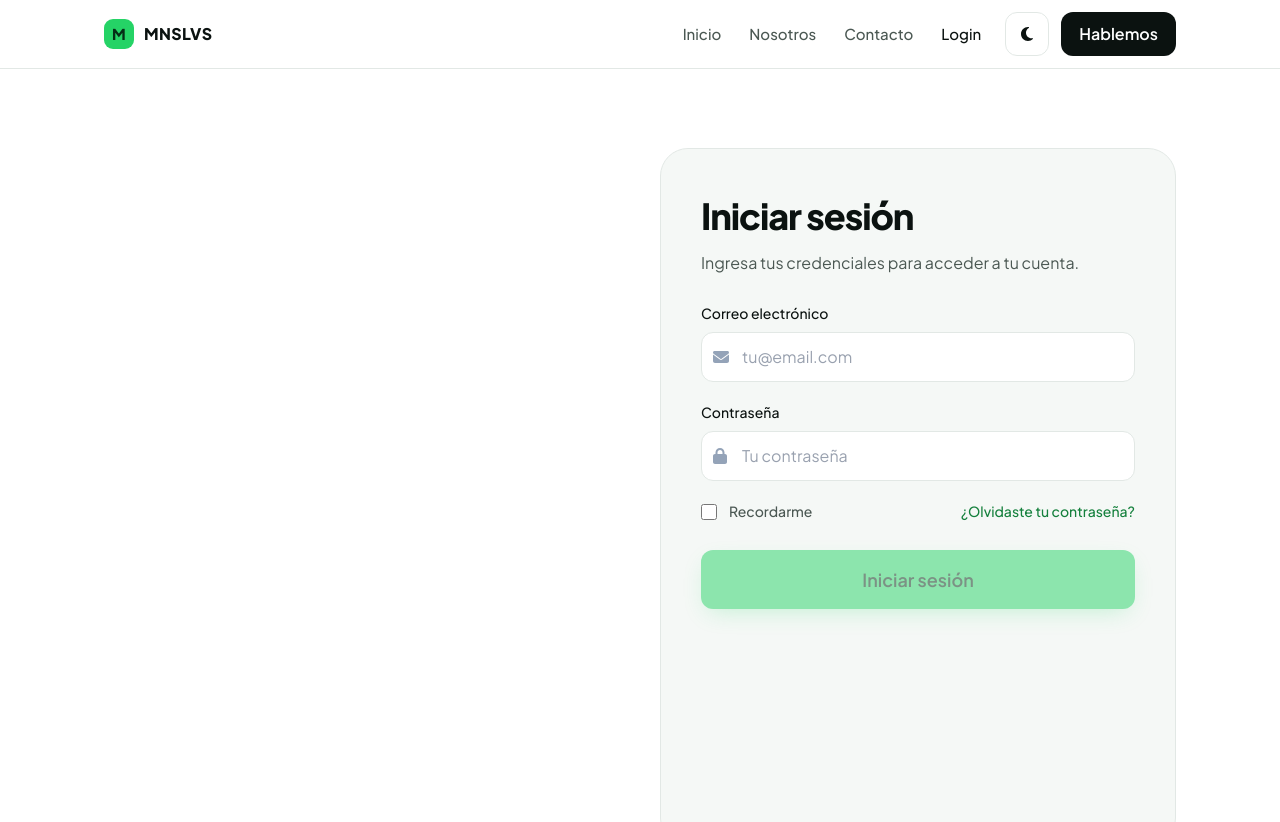
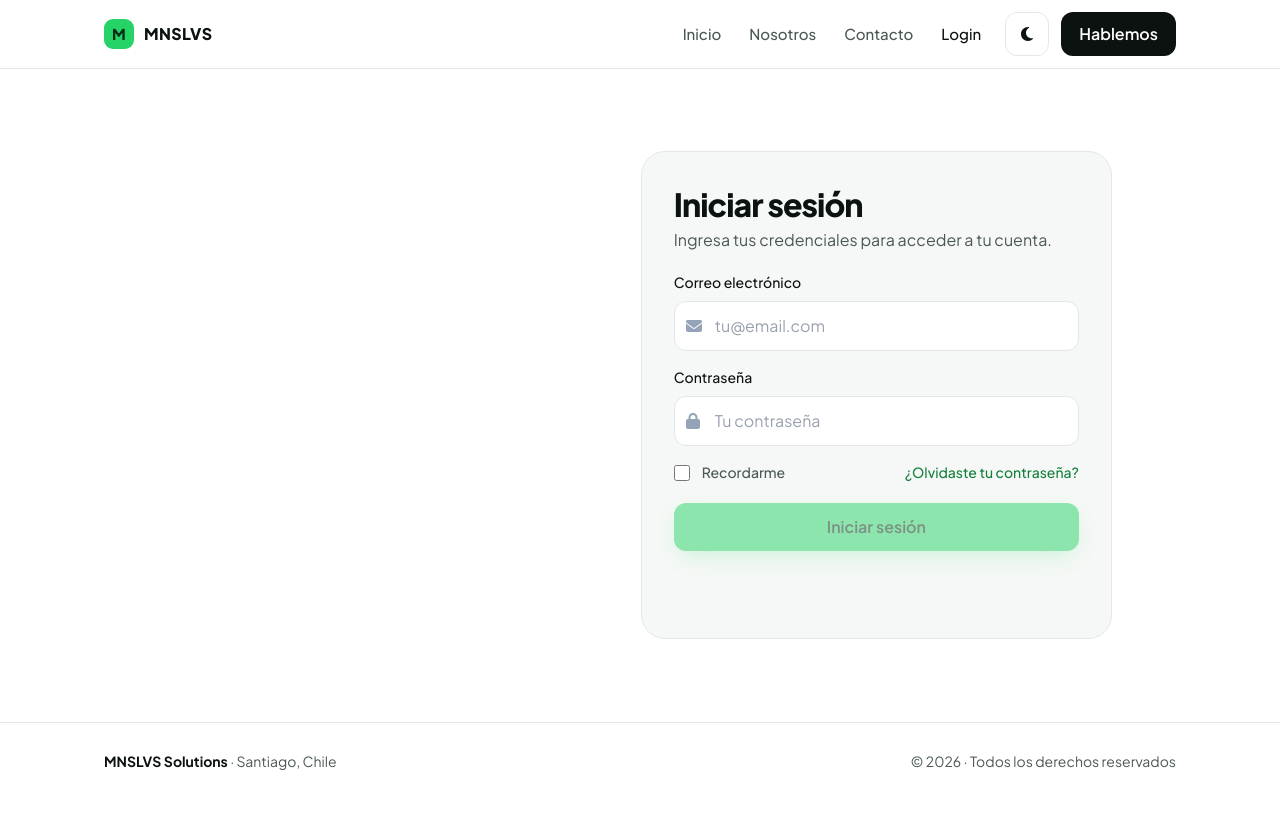
Before and after one commit to emonsalves/AWS-Frontend, a React (Vite) app: page /Login in a window 1280 px wide. Shown: the top 822 px of the page. After the commit the page ends 800 px from the top, so only its background shows below. Built offline with nearby package versions, Linux system fonts and the light colour scheme; what tailwindcss-animated would draw is missing.

Commit message:
fix(login): compactar la página para que quepa en pantalla sin scroll en escritorio
Título del panel junto al logo, vista previa más baja, menos relleno y botón de tamaño normal. A 1280x720 la página ya no tiene scroll (antes medía 1004 px de alto).

```diff
--- a/src/features/auth/components/LoginPreview.jsx
+++ b/src/features/auth/components/LoginPreview.jsx
@@ -6,7 +6,7 @@ const LoginPreview = () => {
     const highest = Math.max(...preview.bars);
 
     return (
-        <div aria-hidden="true" className="relative rounded-2xl bg-white/[0.04] p-5 ring-1 ring-white/10">
+        <div aria-hidden="true" className="rounded-2xl bg-white/[0.04] p-5 ring-1 ring-white/10">
             <div className="flex items-center justify-between text-sm">
                 <span className="font-semibold">{preview.period}</span>
                 <span className="flex items-center gap-2 rounded-full bg-primary-500/15 px-3 py-1 text-xs font-semibold text-primary-400">
@@ -14,7 +14,7 @@ const LoginPreview = () => {
                     {preview.status}
                 </span>
             </div>
-            <div className="mt-6 grid h-32 grid-cols-7 items-end gap-2.5">
+            <div className="mt-5 grid h-24 grid-cols-7 items-end gap-2.5">
                 {preview.bars.map((value, index) => (
                     <div key={index} className="flex h-full flex-col items-center justify-end gap-2">
                         <span
@@ -25,11 +25,11 @@ const LoginPreview = () => {
                     </div>
                 ))}
             </div>
-            <ul className="mt-5 flex flex-col gap-2">
+            <ul className="mt-4 flex flex-col gap-2">
                 {preview.flows.map((flow, index) => (
                     <li
                         key={flow.name}
-                        className="anim-rise flex items-center justify-between gap-3 rounded-xl bg-white/[0.04] px-4 py-3 text-sm"
+                        className="anim-rise flex items-center justify-between gap-3 rounded-xl bg-white/[0.04] px-4 py-2.5 text-sm"
                         style={{ "--delay": `${900 + index * 150}ms` }}
                     >
                         <span>{flow.name}</span>
--- a/src/pages/Login.jsx
+++ b/src/pages/Login.jsx
@@ -85,32 +85,36 @@ const Login = () => {
     const isFormValid = email && validateEmail(email) && password && password.length >= 6 && !isLoading;
 
     return (
-        <div className="mx-auto grid w-full max-w-6xl gap-10 px-5 py-14 sm:px-10 sm:py-20 lg:grid-cols-2 lg:items-stretch">
-            <div className="anim-rise relative hidden overflow-hidden rounded-[28px] bg-ink p-10 text-night-text lg:flex lg:flex-col lg:justify-between lg:gap-10 dark:bg-night-soft dark:ring-1 dark:ring-night-line">
+        <div className="mx-auto grid w-full max-w-5xl gap-6 px-5 py-8 sm:px-10 lg:grid-cols-[1fr_1.05fr] lg:items-stretch">
+            <div className="anim-rise relative hidden overflow-hidden rounded-[24px] bg-ink p-8 text-night-text lg:flex lg:flex-col lg:gap-6 dark:bg-night-soft dark:ring-1 dark:ring-night-line">
                 <div
                     aria-hidden="true"
                     className="pointer-events-none absolute inset-0 bg-[radial-gradient(rgba(255,255,255,0.08)_1px,transparent_1px)] bg-[size:22px_22px]"
                 />
-                <span aria-hidden="true" className="relative flex h-12 w-12 items-center justify-center rounded-xl bg-primary-500 text-xl font-extrabold text-primary-ink">
-                    M
-                </span>
-                <LoginPreview />
-                <div className="relative">
-                    <p className="text-[40px] leading-[1.05] font-extrabold tracking-[-0.04em]">{login.panel.title}</p>
-                    <p className="mt-4 text-lg text-night-muted">{login.panel.text}</p>
+                <div className="relative flex items-start gap-4">
+                    <span aria-hidden="true" className="flex h-10 w-10 shrink-0 items-center justify-center rounded-xl bg-primary-500 text-lg font-extrabold text-primary-ink">
+                        M
+                    </span>
+                    <div>
+                        <p className="text-2xl leading-tight font-extrabold tracking-[-0.03em]">{login.panel.title}</p>
+                        <p className="mt-1 text-night-muted">{login.panel.text}</p>
+                    </div>
+                </div>
+                <div className="relative mt-auto">
+                    <LoginPreview />
                 </div>
             </div>
 
             <form
                 onSubmit={handleSubmit}
                 aria-label="Formulario de inicio de sesión"
-                className="anim-rise flex flex-col gap-5 rounded-[28px] border border-paper-line bg-paper-soft p-6 sm:p-10 dark:border-night-line dark:bg-night-soft"
+                className="anim-rise flex flex-col gap-4 rounded-[24px] border border-paper-line bg-paper-soft p-6 sm:p-8 dark:border-night-line dark:bg-night-soft"
                 style={{ '--delay': '120ms' }}
                 noValidate
             >
-                <div className="mb-2">
-                    <h1 className="text-[32px] leading-tight font-extrabold tracking-[-0.03em] text-ink sm:text-4xl dark:text-night-text">Iniciar sesión</h1>
-                    <p className="mt-2 text-ink-muted dark:text-night-muted">Ingresa tus credenciales para acceder a tu cuenta.</p>
+                <div className="mb-1">
+                    <h1 className="text-[28px] leading-tight font-extrabold tracking-[-0.03em] text-ink sm:text-[32px] dark:text-night-text">Iniciar sesión</h1>
+                    <p className="mt-1 text-ink-muted dark:text-night-muted">Ingresa tus credenciales para acceder a tu cuenta.</p>
                 </div>
                 <Input
                     type="email"
@@ -157,7 +161,7 @@ const Login = () => {
                         ¿Olvidaste tu contraseña?
                     </Link>
                 </div>
-                <Button variant="primary" size="lg" fullWidth type="submit" className="mt-2" disabled={!isFormValid}>
+                <Button variant="primary" fullWidth type="submit" className="mt-1" disabled={!isFormValid}>
                     {isLoading ? (
                         <span className="flex items-center justify-center">
                             <Icon name="spinner" className="mr-2 animate-spin" />
```
